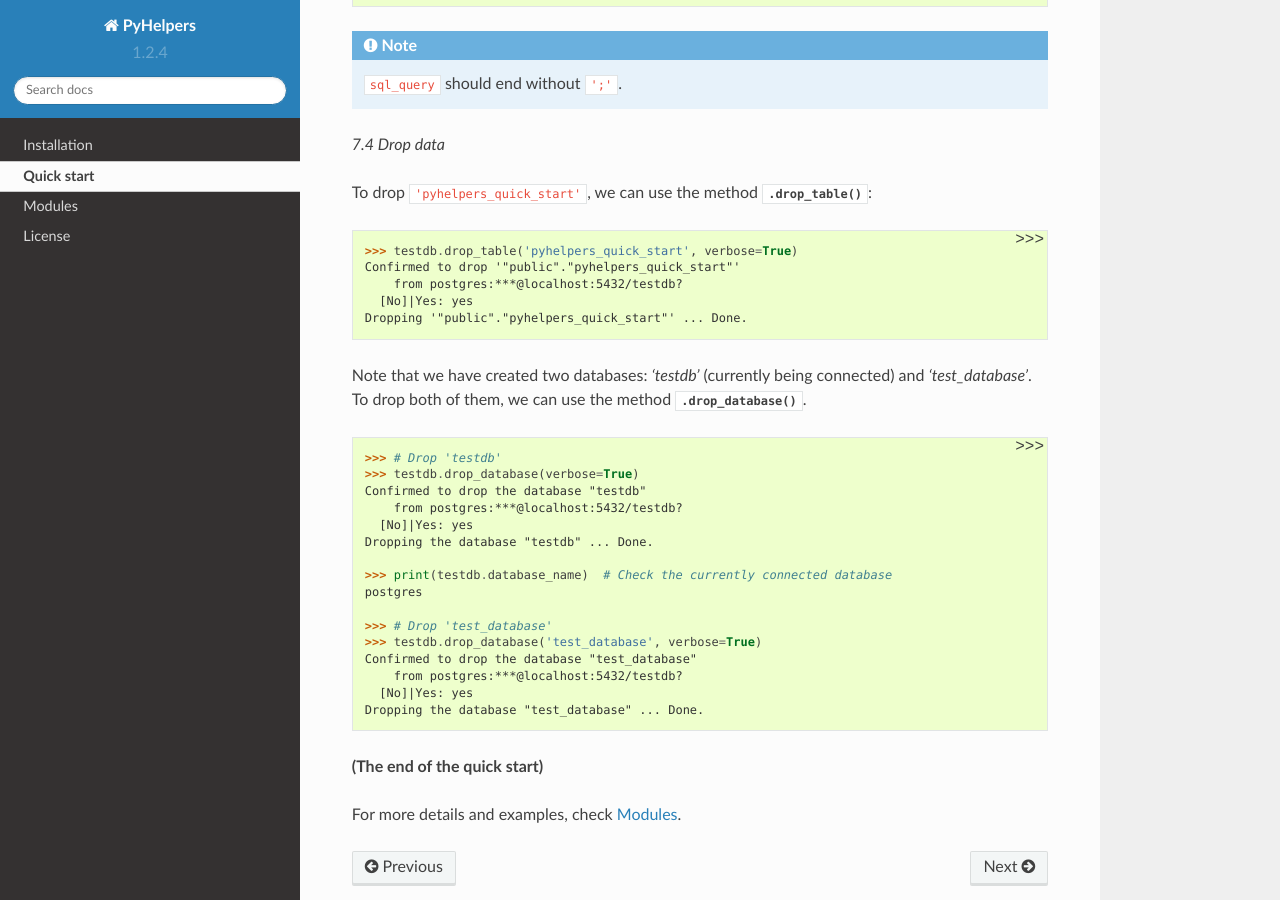
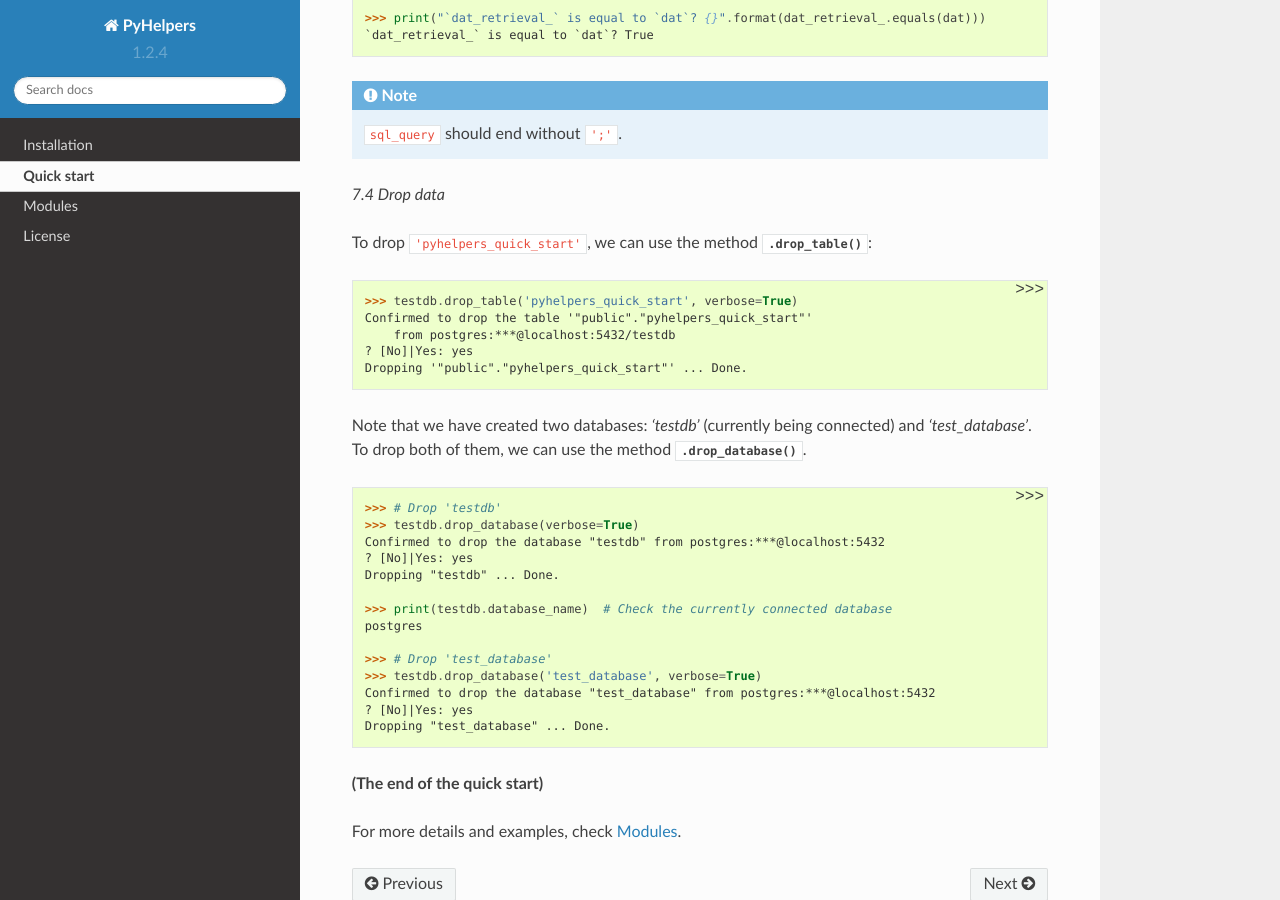
Before and after one commit to mikeqfu/pyhelpers, a Sphinx documentation site: the page built from docs/source/quick-start.rst, in a window 1280 px wide and 900 px high, scrolled down 8895 px. Built offline with Sphinx 7.4.7 and the Read the Docs theme 2.0.0, drawn with Linux system fonts in a browser that asks for light colours; some of the changed text lies outside the part shown.

Commit message:
modify docs\source\quick-start.rst

```diff
--- a/docs/source/quick-start.rst
+++ b/docs/source/quick-start.rst
@@ -406,9 +407,10 @@
 .. code-block:: python
 
     >>> testdb.import_data(dat, table_name='pyhelpers_quick_start', verbose=True)
-    Dumping data to "public"."pyhelpers_quick_start"
-        at postgres:***@localhost:5432/testdb ...
-        Done.
+    Confirmed to import the data into table '"public"."pyhelpers_quick_start"'
+        at postgres:***@localhost:5432/testdb
+    ? [No]|Yes: yes
+    Importing data into '"public"."pyhelpers_quick_start"' ... Done.
 
 The method :py:meth:`.import_data()<pyhelpers.sql.PostgreSQL.import_data>` relies on `pandas.DataFrame.to_sql`_, with the parameter ``'method'`` is set to be ``'multi'`` by default. However, it can also take a callable :py:meth:`.psql_insert_copy()<pyhelpers.sql.PostgreSQL.psql_insert_copy>` as an an alternative ``'method'`` to significantly speed up importing data into the database:
 
@@ -416,10 +418,11 @@
 
     >>> testdb.import_data(dat, table_name='pyhelpers_quick_start',
     ...                    method=testdb.psql_insert_copy, verbose=True)
+    Confirmed to import the data into table '"public"."pyhelpers_quick_start"'
+        at postgres:***@localhost:5432/testdb
+    ? [No]|Yes: yes
     The table "public"."pyhelpers_quick_start" already exists and is replaced ...
-    Dumping data to "public"."pyhelpers_quick_start"
-        at postgres:***@localhost:5432/testdb ...
-        Done.
+    Importing data into '"public"."pyhelpers_quick_start"' ... Done.
 
 
 *7.3 Fetch data from the database*
@@ -455,9 +458,9 @@
 .. code-block:: python
 
     >>> testdb.drop_table('pyhelpers_quick_start', verbose=True)
-    Confirmed to drop '"public"."pyhelpers_quick_start"'
-        from postgres:***@localhost:5432/testdb?
-      [No]|Yes: yes
+    Confirmed to drop the table '"public"."pyhelpers_quick_start"'
+        from postgres:***@localhost:5432/testdb
+    ? [No]|Yes: yes
     Dropping '"public"."pyhelpers_quick_start"' ... Done.
 
 Note that we have created two databases: *'testdb'* (currently being connected) and *'test_database'*. To drop both of them, we can use the method :py:meth:`.drop_database()<pyhelpers.sql.PostgreSQL.drop_database>`.
@@ -466,20 +469,18 @@
 
     >>> # Drop 'testdb'
     >>> testdb.drop_database(verbose=True)
-    Confirmed to drop the database "testdb"
-        from postgres:***@localhost:5432/testdb?
-      [No]|Yes: yes
-    Dropping the database "testdb" ... Done.
+    Confirmed to drop the database "testdb" from postgres:***@localhost:5432
+    ? [No]|Yes: yes
+    Dropping "testdb" ... Done.
 
     >>> print(testdb.database_name)  # Check the currently connected database
     postgres
 
     >>> # Drop 'test_database'
     >>> testdb.drop_database('test_database', verbose=True)
-    Confirmed to drop the database "test_database"
-        from postgres:***@localhost:5432/testdb?
-      [No]|Yes: yes
-    Dropping the database "test_database" ... Done.
+    Confirmed to drop the database "test_database" from postgres:***@localhost:5432
+    ? [No]|Yes: yes
+    Dropping "test_database" ... Done.
 
 
 .. _`Python`: https://www.python.org/
```
Also changed, not shown: other parts of docs/source/quick-start.rst (+2 -1 lines).
